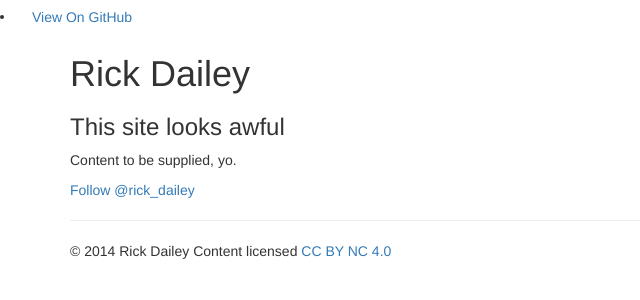
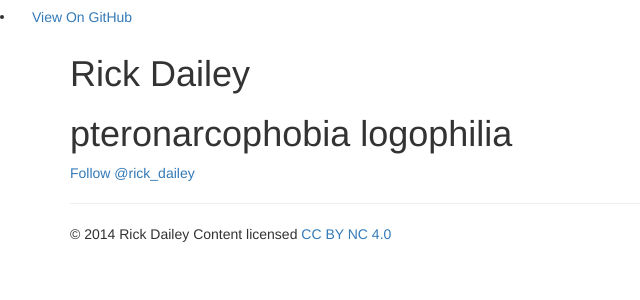
Before and after one commit to rickdailey/rickdailey.github.io, a Jekyll site: the page built from index.md, in a window 1280 px wide. Shown: the top 300 px of the page, without its empty margins (0-640 px from the left). Built offline with Jekyll 4.4.1, drawn with Linux system fonts in a browser that asks for light colours; nearby versions of some CDN libraries; comment, search, counter and statistics services are not loaded.

Commit message:
Update index.md

```diff
--- a/index.md
+++ b/index.md
@@ -3,6 +3,4 @@ title: Home Page
 layout: main
 ---
 
-### This site looks awful
-
-Content to be supplied, yo.
+# pteronarcophobia logophilia
```
